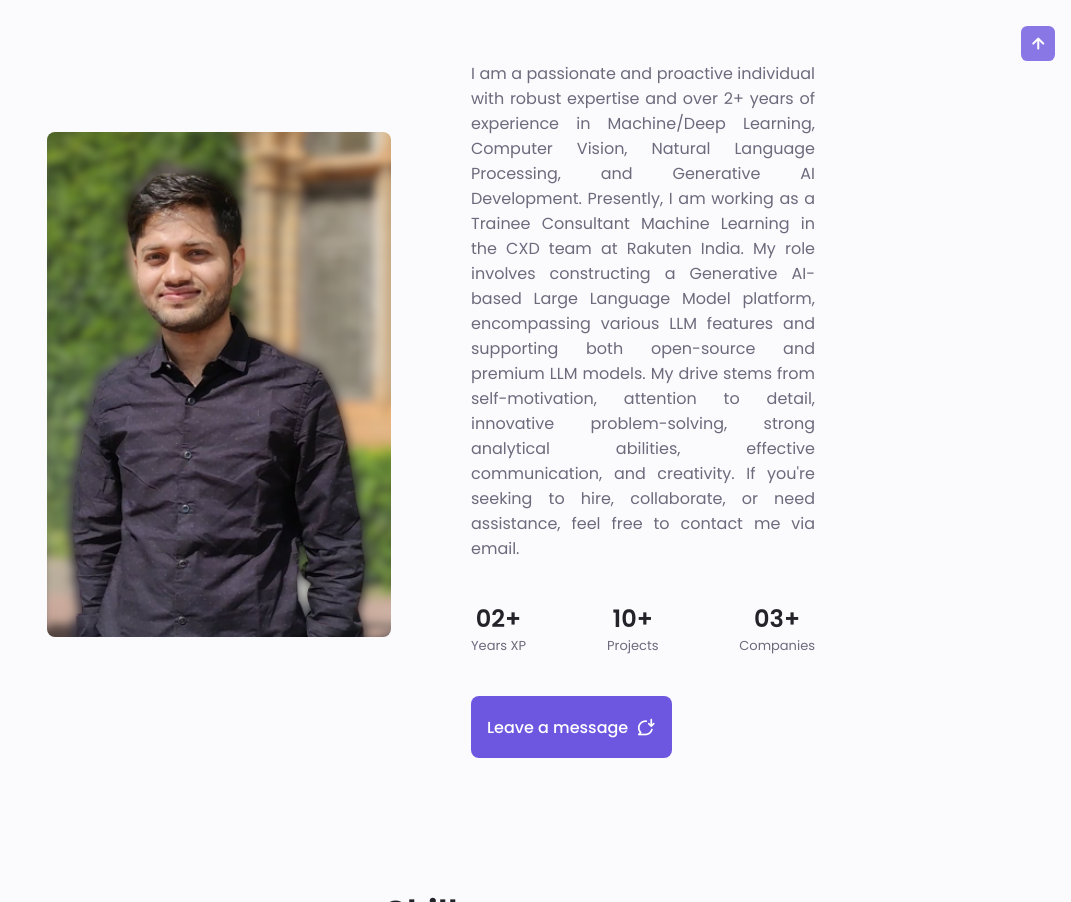
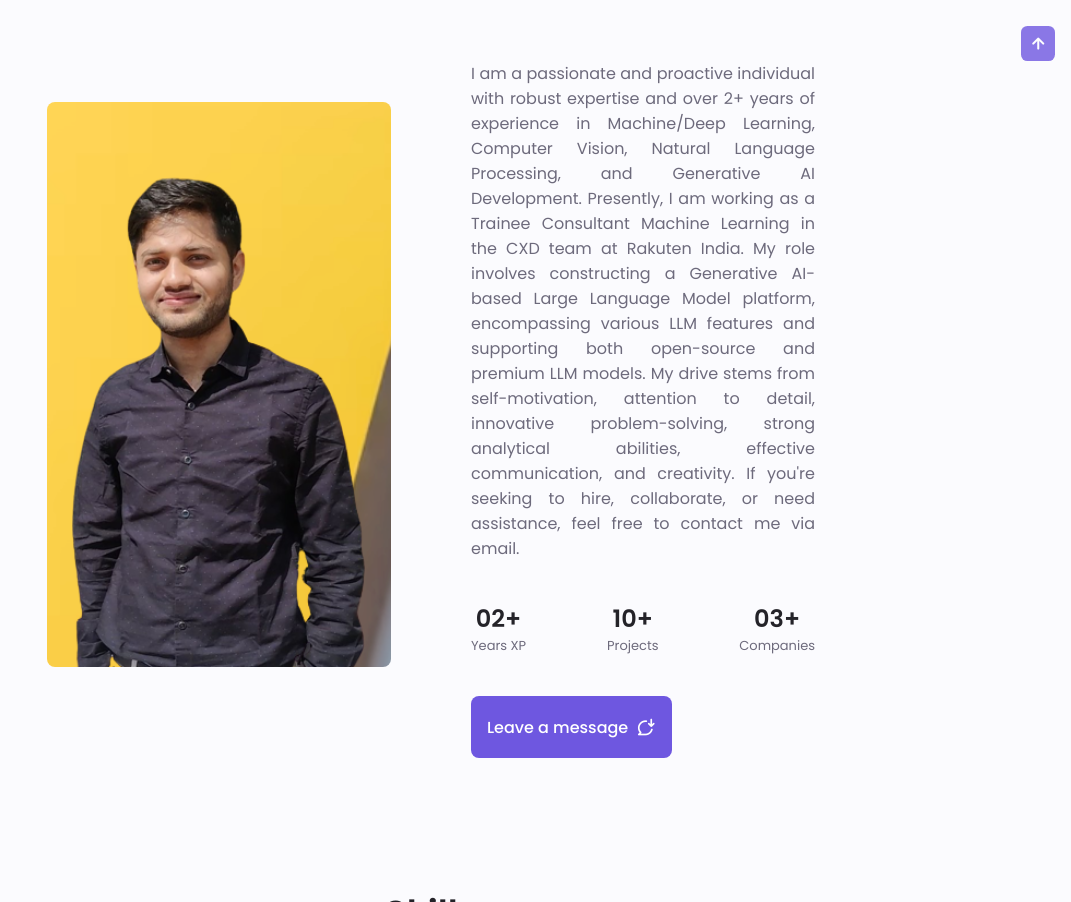
Before and after one commit to 96harsh52/-Portfolio, a plain HTML site: page index.html in a window 1280 px wide. Shown: the part 899-1801 px from the top of the page, without its empty margins (209-1280 px from the left). Drawn offline with nearby package versions, Linux system fonts and the light colour scheme.

Commit message:
Update index.html

```diff
--- a/index.html
+++ b/index.html
@@ -151,7 +151,7 @@
                 <span class="section__subtitle">My Introduction</span>
 
                 <div class="about__container container grid">
-                    <img src="./assets/img/me.png"  class="about__img">
+                    <img src="./assets/img/harsh_full-removebg-preview-removebg-preview.png"  class="about__img">
 
                     <div class="about__data">
                         <p class="about__description">
```
